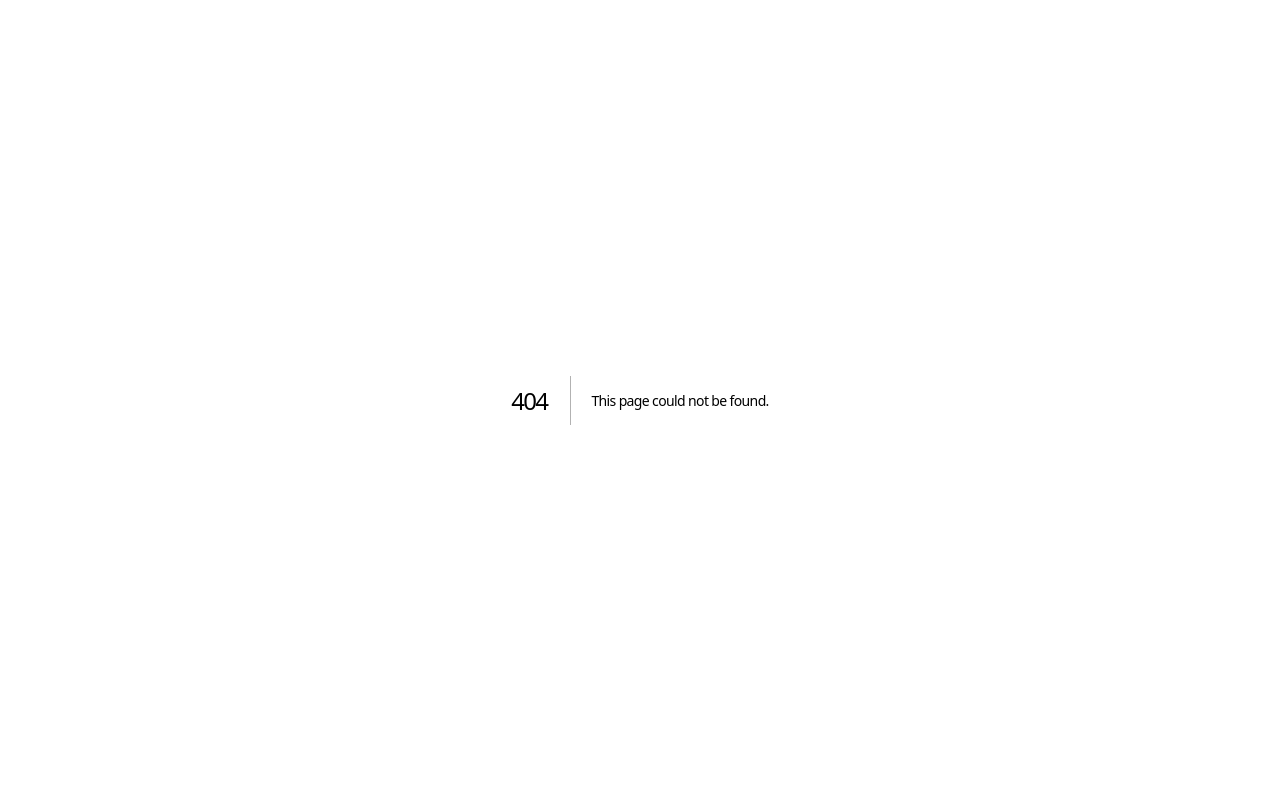
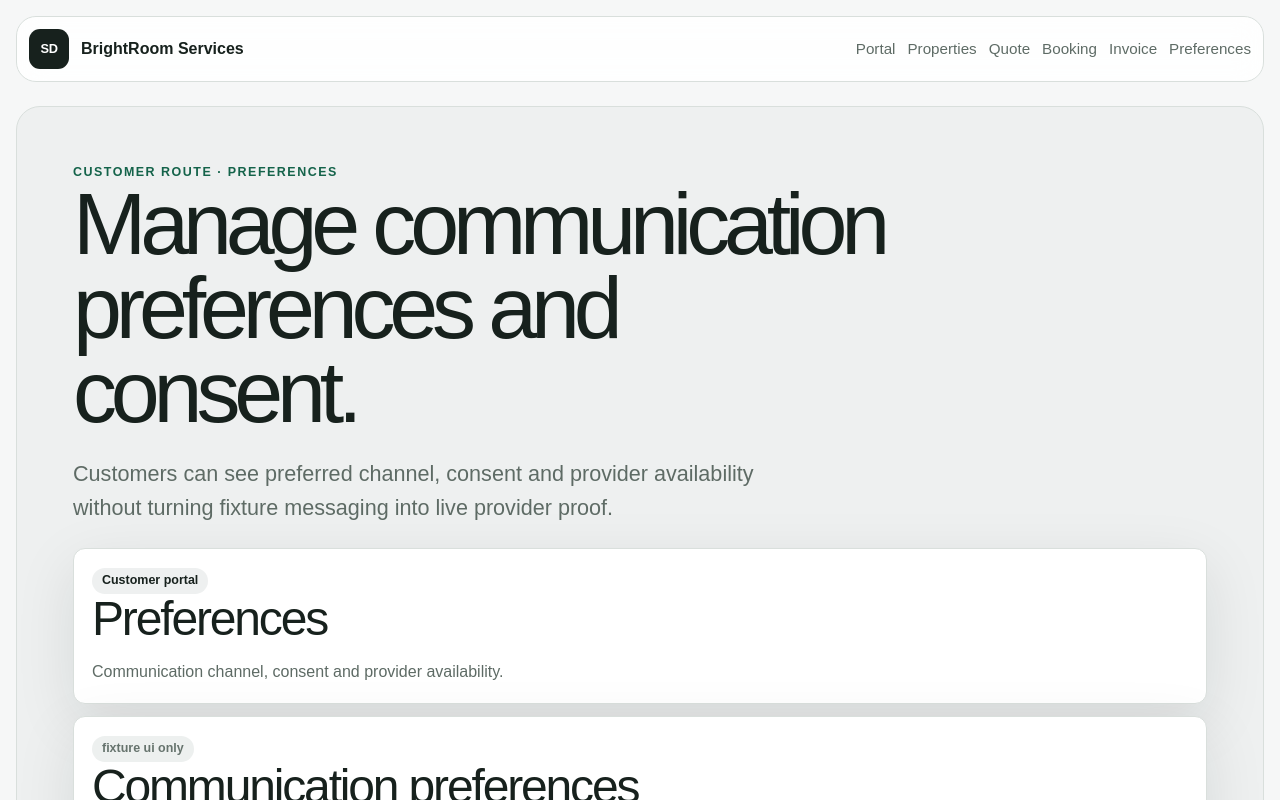
Before and after one commit to SaamVR/ServiceDesk, a Next.js app: page /portal/preferences in a window 1280 px wide. Before the commit this address had no page. Shown: the top 800 px of the page. Built offline with nearby package versions, Linux system fonts and the light colour scheme.

Commit message:
feat(portal): add communication preferences route

```diff
--- /dev/null
+++ b/src/app/portal/preferences/page.tsx
@@ -0,0 +1,13 @@
+import { OperationalRoute } from "@/features/operations/OperationalRoute";
+
+export default function PortalPreferencesPage() {
+  return (
+    <OperationalRoute
+      surface="customer"
+      customerModule="preferences"
+      resourceLabel="preferences"
+      title="Manage communication preferences and consent."
+      description="Customers can see preferred channel, consent and provider availability without turning fixture messaging into live provider proof."
+    />
+  );
+}
```
